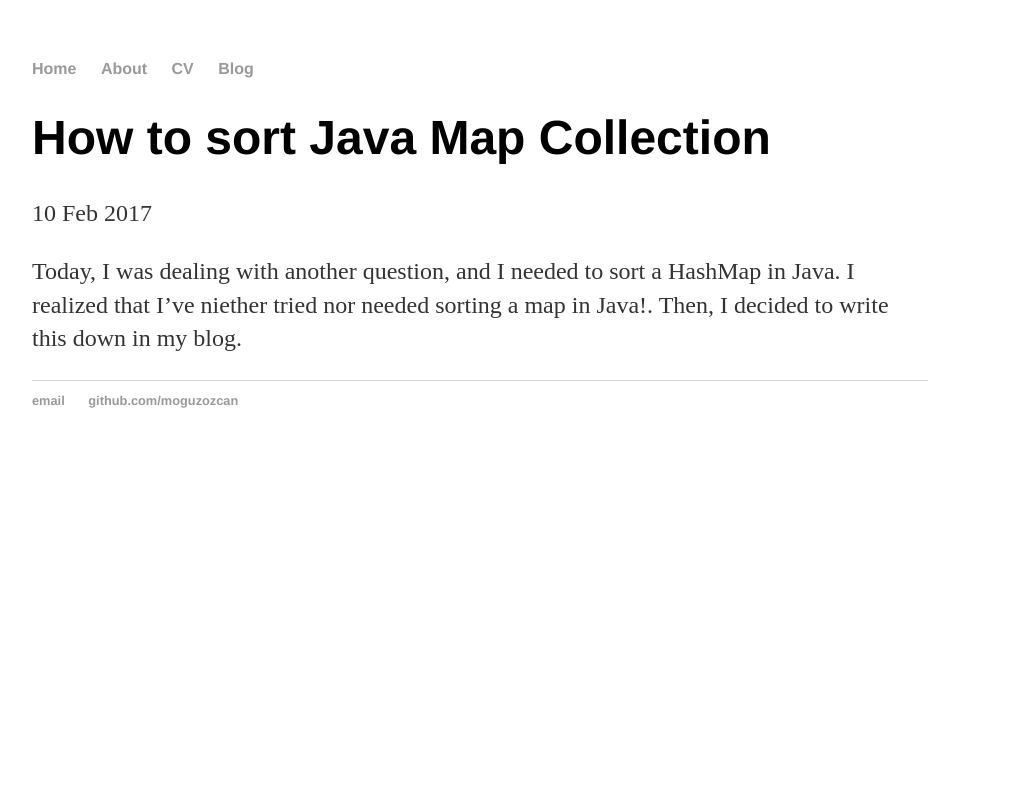
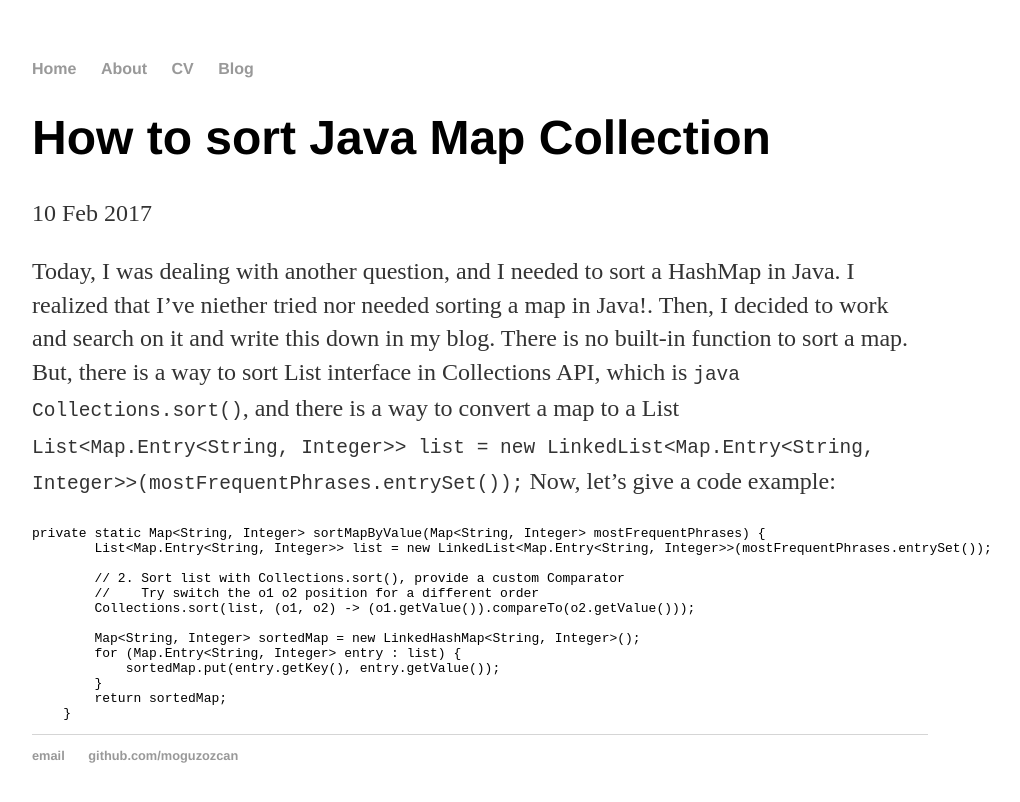
Before and after one commit to moguzozcan/moguzozcan.github.io, a Jekyll site: the page built from _posts/2017-02-10-Sorting-Java-Map-Collection.md, in a window 1280 px wide. Shown: the top 802 px of the page, without its empty margins (160-1180 px from the left). Built offline with Jekyll 4.4.1, drawn with Linux system fonts in a browser that asks for light colours.

Commit message:
Update 2017-02-10-Sorting-Java-Map-Collection.md

````diff
--- a/_posts/2017-02-10-Sorting-Java-Map-Collection.md
+++ b/_posts/2017-02-10-Sorting-Java-Map-Collection.md
@@ -5,4 +5,23 @@ date: 2017-02-10
 ---
 
 Today, I was dealing with another question, and I needed to sort a HashMap in Java. I realized that I've niether tried nor needed sorting
-a map in Java!. Then, I decided to write this down in my blog.
+a map in Java!. Then, I decided to work and search on it and write this down in my blog. There is no built-in function to sort a map.
+But, there is a way to sort List interface in Collections API, which is ```java Collections.sort() ```, and there is a way to convert
+a map to a List ```List<Map.Entry<String, Integer>> list = new LinkedList<Map.Entry<String, Integer>>(mostFrequentPhrases.entrySet()); ```
+Now, let's give a code example:
+
+```java
+private static Map<String, Integer> sortMapByValue(Map<String, Integer> mostFrequentPhrases) {
+        List<Map.Entry<String, Integer>> list = new LinkedList<Map.Entry<String, Integer>>(mostFrequentPhrases.entrySet());
+
+        // 2. Sort list with Collections.sort(), provide a custom Comparator
+        //    Try switch the o1 o2 position for a different order
+        Collections.sort(list, (o1, o2) -> (o1.getValue()).compareTo(o2.getValue()));
+
+        Map<String, Integer> sortedMap = new LinkedHashMap<String, Integer>();
+        for (Map.Entry<String, Integer> entry : list) {
+            sortedMap.put(entry.getKey(), entry.getValue());
+        }
+        return sortedMap;
+    }
+```
````
